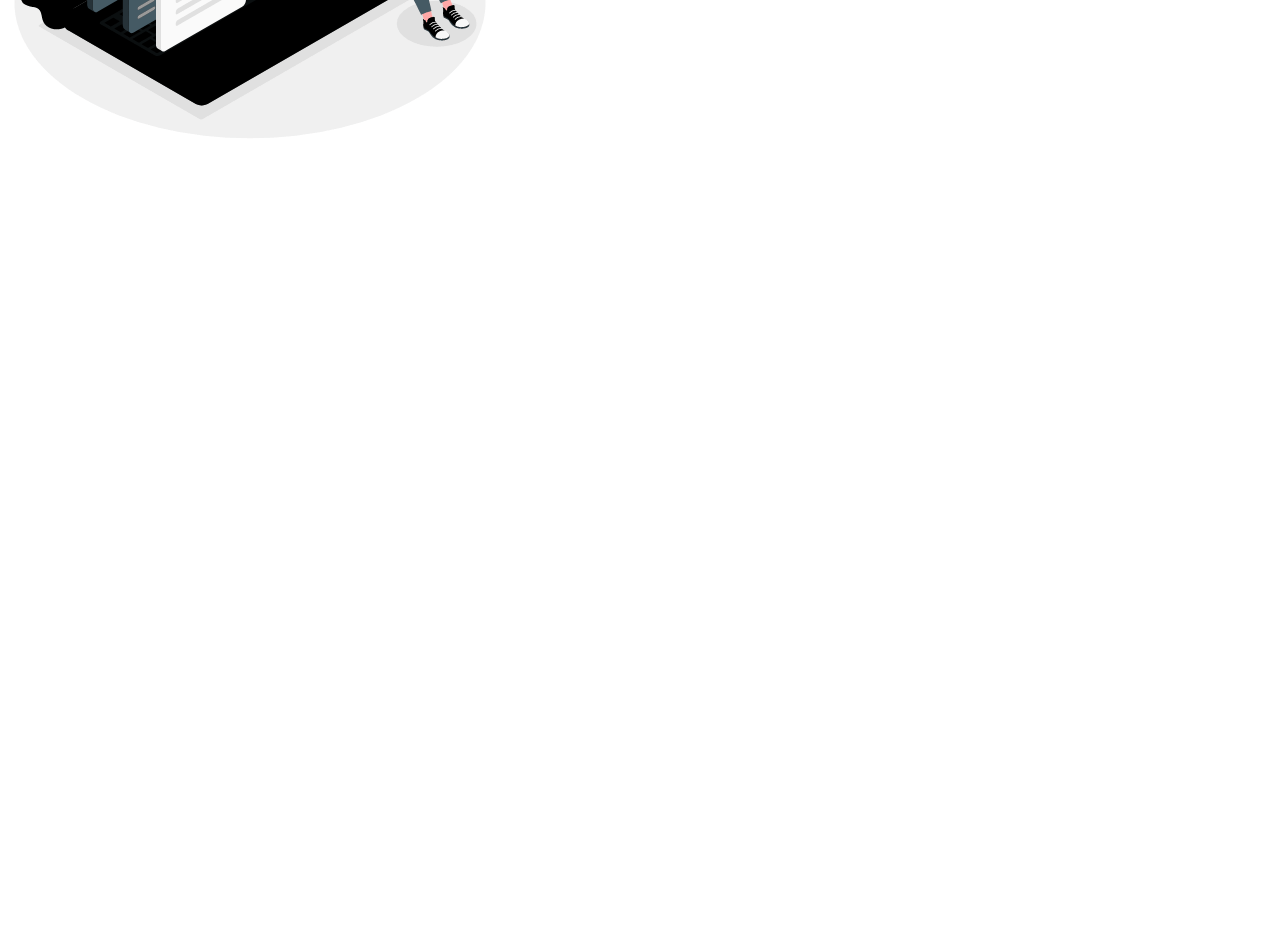
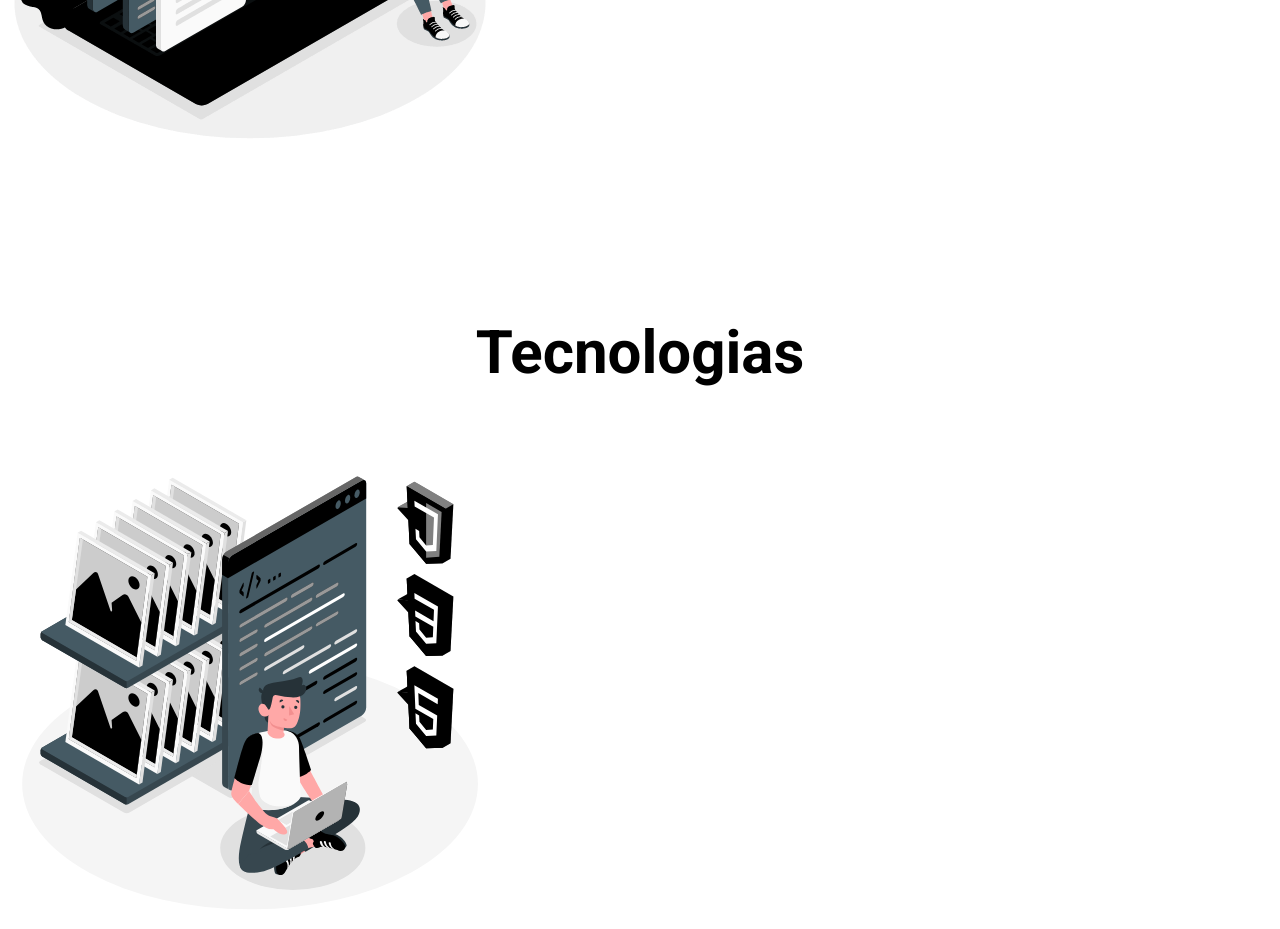
Before and after one commit to AlexNieblas10/portfolio, a website: page index.html in a window 1280 px wide. Shown: the part 533-1462 px from the top of the page. Before the commit the page ends 800 px from the top, so only its background shows below. Drawn offline with nearby package versions, Linux system fonts and the light colour scheme.

Commit message:
Empiezo a agragar la seccion de tecnologias

```diff
--- a/index.html
+++ b/index.html
@@ -20,6 +20,7 @@
   </head>
 
   <body>
+
     <header class="header">
       <nav class="ul-container">
         <ul class="links sections-link">
@@ -46,6 +47,17 @@
         <h1>Hola, soy Alex y <br> soy  <strong>Front-end developer</strong> </h1>
       </section>
     </header>
+
+    <section id="tecnologias-container">
+        <h1>Tecnologias</h1>
+        <div class="tecnologia-img">
+          <img src="animations/Static assets-amico.svg" alt="">
+        </div>
+        <div class="tecnologias">
+
+        </div>
+    </section>
+
     <script src="index.js"></script>
   </body>
 </html>
--- a/style.css
+++ b/style.css
@@ -8,6 +8,7 @@
   --chica: 20px;
   --mid: 40px;
   --grande: 60px;
+  --xgrande: 100px
 }
 
 body {
@@ -77,3 +78,17 @@ body {
 .presentation img{
   max-width: 1000px;
 }
+
+#tecnologias-container{
+  height: 100vh;
+}
+
+.tecnologia-img img{
+  max-width: 500px;
+}
+
+#tecnologias-container h1{
+  text-align: center;
+  margin: 50px;
+  font-size: var(--grande);
+}
```
Also changed, not shown: animations/Interaction Design-pana.svg (deleted), animations/Static assets-amico.svg (added).
